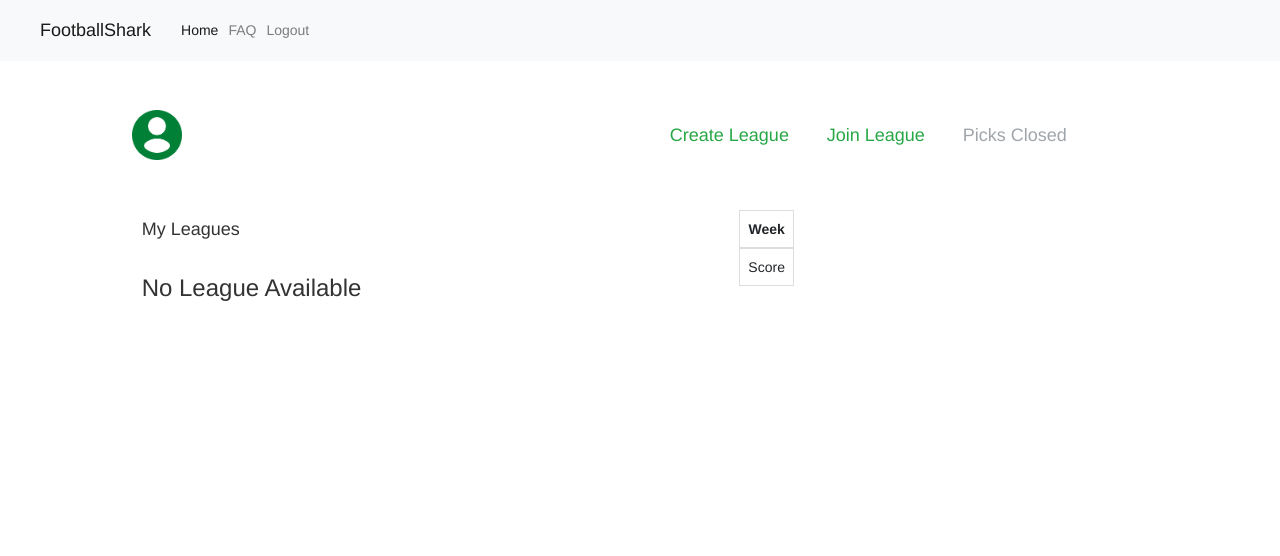
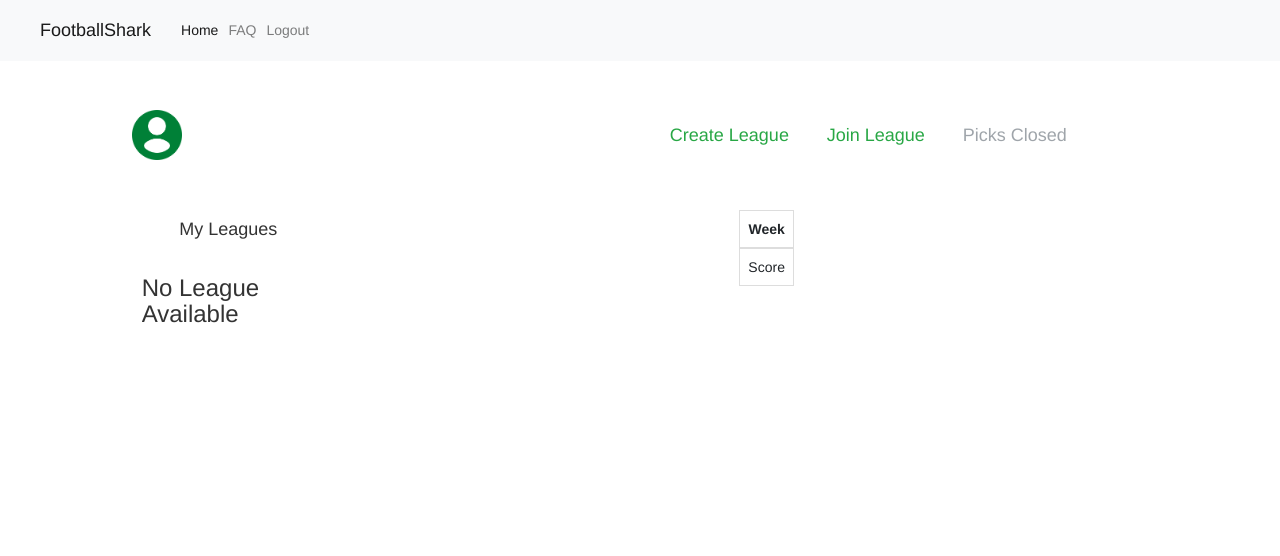
Before and after one commit to tathomas/footballShark, a Django app: template app/templates/app/user.html in a window 1280 px wide. Shown: the top 556 px of the page. Run offline with Django 3.2, Linux system fonts and the light colour scheme; the template is opened without the code that fills it, so the values that code supplies are empty; some libraries are stand-ins or nearby versions.

```diff
--- a/app/static/app/css/customuser.css
+++ b/app/static/app/css/customuser.css
@@ -9,6 +9,9 @@
     /* For mobile phones: */
     .flex-info-left {
        justify-content: center;
+    }
+    .flex-item {
+        text-align: center;
     }
 }
 .navbar {
@@ -61,7 +64,7 @@
     display: flex;
     align-items: flex-start;
     justify-content: space-evenly;
-    text-align: left;
+    text-align: center;
 }
 .flex-item {
     margin-left: 10px;
@@ -74,21 +77,22 @@
 .flex-item ul {
     padding: 10px 5px 0px 0px;
     list-style: none;
+    text-align: center;
 }
 .flex-item h3 {
     padding: none;
     margin: none;
 }
 .flex-item h4 {
-    text-align: left;
+    text-align: center;
 }
 .league-info{
     height: 400px;
 }
 .league-box {
     /* outline: 2px solid purple; */
-    height: 25rem;
-    width: 22rem;
+    /* height: 25rem;
+    width: 22rem; */
     overflow-y: auto;
     text-align: left;
     margin-top: 15px;
--- a/app/templates/app/user.html
+++ b/app/templates/app/user.html
@@ -100,7 +100,7 @@
       <div class="col-md-1"></div>
 
       <!--My League -->
-      <div class="col-md-2 flex-info-league">
+      <div class="col-md-2 col-xs-12 flex-info-league">
         <div class="flex-item">
           <h4>My Leagues</h4>
           <div class="league-box">
```
